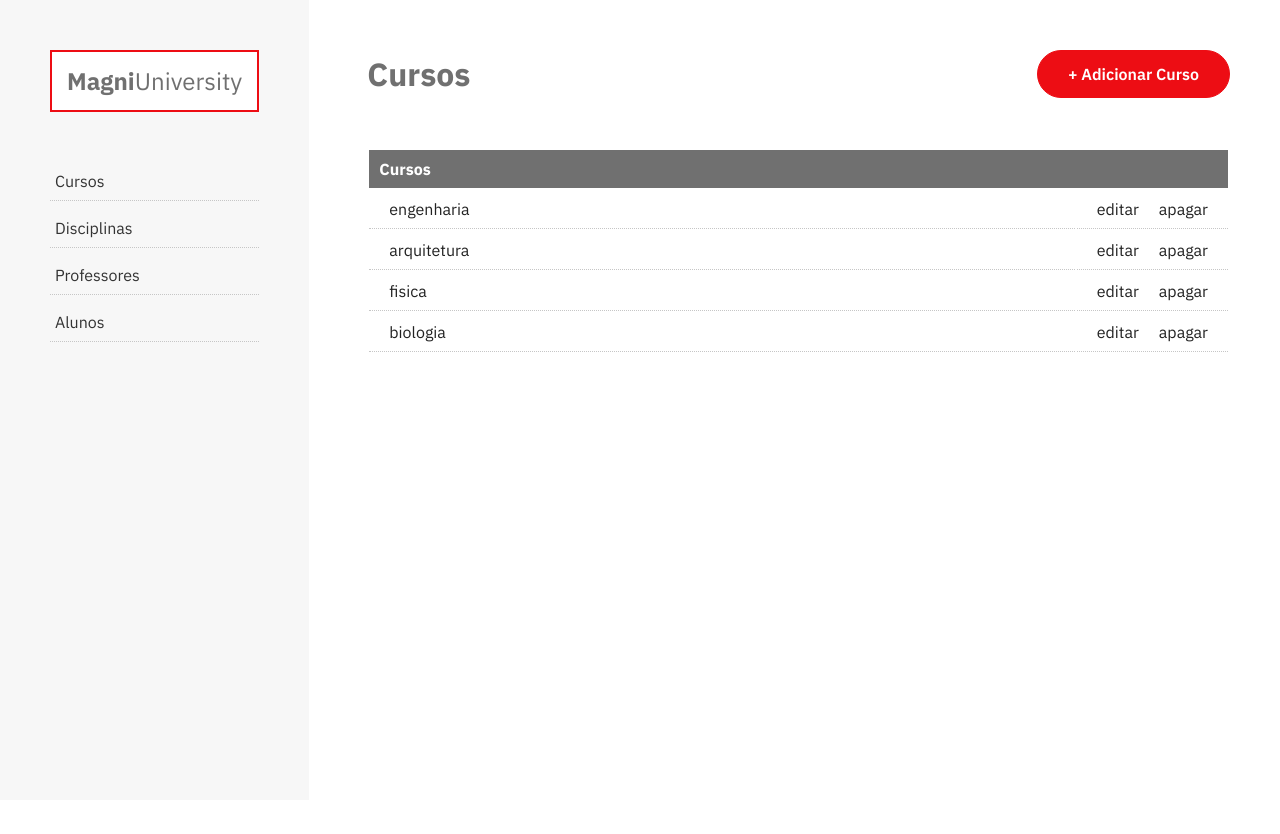
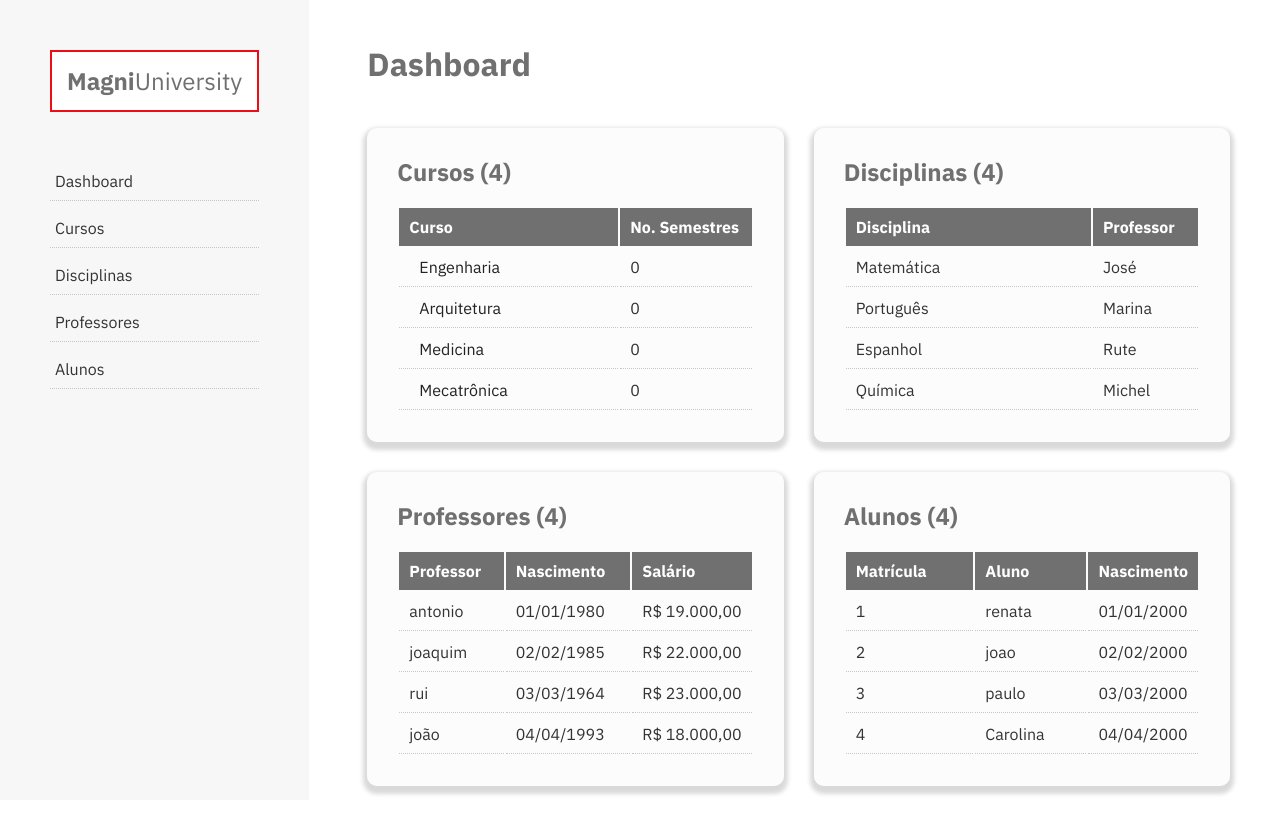
Before and after one commit to michelmfreitas/MagniUniversity, a React (Create React App) app: page / in a window 1280 px wide. Before the commit the page ends 800 px from the top, so only its background shows below. Built offline with nearby package versions, Linux system fonts and the light colour scheme.

Commit message:
Fixes and GH Actions

```diff
--- a/package.json
+++ b/package.json
@@ -1,8 +1,8 @@
 {
-  "name": "magni-university",
+  "name": "magniUniversity",
   "version": "0.1.0",
   "private": true,
-  "homepage": "https://github.com/michelmfreitas/MagniUniversity",
+  "homepage": "https://github.com/michelmfreitas/magniUniversity",
   "dependencies": {
     "@chakra-ui/react": "^2.3.5",
     "@emotion/react": "^11.10.4",
--- a/src/App.tsx
+++ b/src/App.tsx
@@ -6,6 +6,7 @@ import { cursos as CoursesData } from './dummyData/cursos'
 import Alunos from './pages/Alunos'
 import Cursos from './pages/Cursos'
 import CursosDetails from './pages/Cursos/cursos'
+import Dashboard from './pages/Dashboard'
 import Disciplinas from './pages/Disciplinas'
 import Professores from './pages/Professores'
 import { CourseProps } from './types/courses'
@@ -29,7 +30,8 @@ function App() {
   return (
     <Router>
       <Routes>
-        <Route path="/" element={<Cursos />} />
+        <Route path="/" element={<Dashboard />} />
+        <Route path="/cursos" element={<Cursos />} />
         <Route path="/alunos" element={<Alunos />} />
         <Route path="/professores" element={<Professores />} />
         <Route path="/disciplinas" element={<Disciplinas />} />
--- /dev/null
+++ b/src/assets/sass/components/dashboard.scss
@@ -0,0 +1,27 @@
+.dashboard{
+    .dashboard-grid{
+        grid-template-columns: repeat(2, 1fr);
+        gap: 30px;
+        &__item{
+            h2{
+                margin-bottom: 20px;
+            }
+            padding: 30px;
+            box-shadow: 0 4px 4px 4px rgba(0,0,0,0.15);
+            border-radius: 10px;
+            background-color: $gray_100;
+            .table{
+                tbody{
+                    tr{
+                        td{
+                            &:last-child{
+                                width: 30%;
+                                text-align: left;
+                            }
+                        }
+                    }
+                }
+            }
+        }
+    }
+}
--- a/src/assets/sass/global.scss
+++ b/src/assets/sass/global.scss
@@ -121,3 +121,4 @@ aside{
 @import "./components/buttons";
 @import "./components/table";
 @import "./components/forms";
+@import "./components/dashboard";
--- a/src/components/sidebar.tsx
+++ b/src/components/sidebar.tsx
@@ -8,7 +8,8 @@ export default function Sidebar() {
           Magni<span>University</span>
         </Heading>
         <VStack as="nav" align="left">
-          <a href="/">Cursos</a>
+          <a href="/">Dashboard</a>
+          <a href="/cursos">Cursos</a>
           <a href="/disciplinas">Disciplinas</a>
           <a href="/professores">Professores</a>
           <a href="/alunos">Alunos</a>
--- a/src/dummyData/cursos.js
+++ b/src/dummyData/cursos.js
@@ -1,26 +1,26 @@
 export const cursos = [
   {
     id: '1',
-    name: 'engenharia',
+    name: 'Engenharia',
     slug: 'engenharia',
   },
 
   {
     id: '2',
-    name: 'arquitetura',
+    name: 'Arquitetura',
     slug: 'arquitetura',
   },
 
   {
     id: '3',
-    name: 'fisica',
-    slug: 'fisica',
+    name: 'Medicina',
+    slug: 'medicina',
   },
 
   {
     id: '4',
-    name: 'biologia',
-    slug: 'biologia',
+    name: 'Mecatrônica',
+    slug: 'mecatronica',
   },
 ]
 export default cursos
--- /dev/null
+++ b/src/pages/Dashboard/index.tsx
@@ -0,0 +1,203 @@
+/* eslint-disable no-unused-vars */
+import {
+  Box,
+  Flex,
+  Grid,
+  GridItem,
+  Heading,
+  Table,
+  Tbody,
+  Td,
+  Text,
+  Th,
+  Thead,
+  Tr,
+} from '@chakra-ui/react'
+import Layout from '../Layout'
+import { useEffect, useState } from 'react'
+import { cursos as CoursesData } from '../../dummyData/cursos'
+import { disciplinas as DisciplinasData } from '../../dummyData/disciplinas'
+import { professores as ProfessoresData } from '../../dummyData/professores'
+import { alunos as AlunosData } from '../../dummyData/alunos'
+import { CourseProps } from '../../types/courses'
+import { DisciplinasProps } from '../../types/disciplinas'
+import { ProfessoresProps } from '../../types/professores'
+import Moment from 'react-moment'
+import { AlunosProps } from '../../types/alunos'
+
+export default function Dashboard() {
+  const [alunos, setAlunos] = useState<Array<AlunosProps>>([])
+  const [courses, setCourses] = useState<Array<CourseProps>>([])
+  const [disciplinas, setDisciplinas] = useState<Array<DisciplinasProps>>([])
+  const [professores, setProfessores] = useState<Array<ProfessoresProps>>([])
+
+  useEffect(() => {
+    // if exists localstorage data , load it
+    // or load data from dummy data
+    const DBCourses = localStorage.getItem('courses')
+      ? JSON.parse(localStorage.getItem('courses') || '')
+      : CoursesData
+    if (!localStorage.getItem('courses')) {
+      localStorage.setItem('courses', JSON.stringify(DBCourses))
+    }
+
+    const DBDisciplinas = localStorage.getItem('disciplinas')
+      ? JSON.parse(localStorage.getItem('disciplinas') || '')
+      : DisciplinasData
+    if (!localStorage.getItem('disciplinas')) {
+      localStorage.setItem('disciplinas', JSON.stringify(DBDisciplinas))
+    }
+
+    const DBProfessores = localStorage.getItem('professores')
+      ? JSON.parse(localStorage.getItem('professores') || '')
+      : ProfessoresData
+    if (!localStorage.getItem('professores')) {
+      localStorage.setItem('professores', JSON.stringify(DBProfessores))
+    }
+
+    const DBAlunos = localStorage.getItem('alunos')
+      ? JSON.parse(localStorage.getItem('alunos') || '')
+      : AlunosData
+
+    setAlunos(DBAlunos)
+    setProfessores(DBProfessores)
+    setCourses(DBCourses)
+    setDisciplinas(DBDisciplinas)
+  }, [setCourses])
+
+  return (
+    <Layout title="Dashboard">
+      <div id="main">
+        <Flex justifyContent="space-between" alignItems="center" mb="50px">
+          <Heading fontSize="32px">Dashboard</Heading>
+        </Flex>
+        <Box className="dashboard">
+          <Grid className="dashboard-grid">
+            <GridItem className="dashboard-grid__item">
+              <h2>Cursos ({courses.length})</h2>
+              <Table className="table">
+                <Thead>
+                  <Tr>
+                    <Th>Curso</Th>
+                    <Th>No. Semestres</Th>
+                  </Tr>
+                </Thead>
+                <Tbody>
+                  {courses.map((item) => {
+                    return (
+                      <Tr key={item.id}>
+                        <Td w="50%">
+                          <Text>
+                            <a href={`/cursos/${item.slug}`}>{item.name}</a>
+                          </Text>
+                        </Td>
+                        <Td w="50%">
+                          {!item.semestres ? 0 : item.semestres?.length}
+                        </Td>
+                      </Tr>
+                    )
+                  })}
+                </Tbody>
+              </Table>
+            </GridItem>
+            <GridItem className="dashboard-grid__item">
+              <h2>Disciplinas ({courses.length})</h2>
+              <Table className="table">
+                <Thead>
+                  <Tr>
+                    <Th>Disciplina</Th>
+                    <Th>Professor</Th>
+                  </Tr>
+                </Thead>
+                <Tbody>
+                  {disciplinas.map((item: any) => {
+                    return (
+                      <Tr key={item.id}>
+                        <Td>
+                          <Text>{item.name}</Text>
+                        </Td>
+                        <Td>
+                          <Text>{item.professor[0]?.name}</Text>
+                        </Td>
+                      </Tr>
+                    )
+                  })}
+                </Tbody>
+              </Table>
+            </GridItem>
+            <GridItem className="dashboard-grid__item">
+              <h2>Professores ({professores.length})</h2>
+              <Table className="table">
+                <Thead>
+                  <Tr>
+                    <Th>Professor</Th>
+                    <Th>Nascimento</Th>
+                    <Th>Salário</Th>
+                  </Tr>
+                </Thead>
+                <Tbody>
+                  {professores.map((item: any) => {
+                    console.log(item)
+                    return (
+                      <Tr key={item.id}>
+                        <Td>
+                          <Text>{item.name}</Text>
+                        </Td>
+                        <Td>
+                          <Text>
+                            <Moment format="DD/MM/YYYY">{item.birthday}</Moment>
+                          </Text>
+                        </Td>
+                        <Td>
+                          <Text>
+                            {item.amount.toLocaleString('pt-br', {
+                              style: 'currency',
+                              currency: 'BRL',
+                            })}
+                          </Text>
+                        </Td>
+                      </Tr>
+                    )
+                  })}
+                </Tbody>
+              </Table>
+            </GridItem>
+
+            <GridItem className="dashboard-grid__item">
+              <h2>Alunos ({alunos.length})</h2>
+              <Table className="table">
+                <Thead>
+                  <Tr>
+                    <Th>Matrícula</Th>
+                    <Th>Aluno</Th>
+                    <Th>Nascimento</Th>
+                  </Tr>
+                </Thead>
+                <Tbody>
+                  {alunos.map((item: any) => {
+                    console.log(item)
+                    return (
+                      <Tr key={item.id}>
+                        <Td>
+                          <Text>{item.register_number}</Text>
+                        </Td>
+                        <Td>
+                          <Text>{item.name}</Text>
+                        </Td>
+                        <Td>
+                          <Text>
+                            <Moment format="DD/MM/YYYY">{item.birthday}</Moment>
+                          </Text>
+                        </Td>
+                      </Tr>
+                    )
+                  })}
+                </Tbody>
+              </Table>
+            </GridItem>
+          </Grid>
+        </Box>
+      </div>
+    </Layout>
+  )
+}
--- a/src/types/courses.ts
+++ b/src/types/courses.ts
@@ -2,6 +2,7 @@ import { AlunosProps } from './alunos'
 import { ProfessoresProps } from './professores'
 
 export interface CourseProps {
+  [x: string]: any
   id: string
   name: string
   slug: string
```
